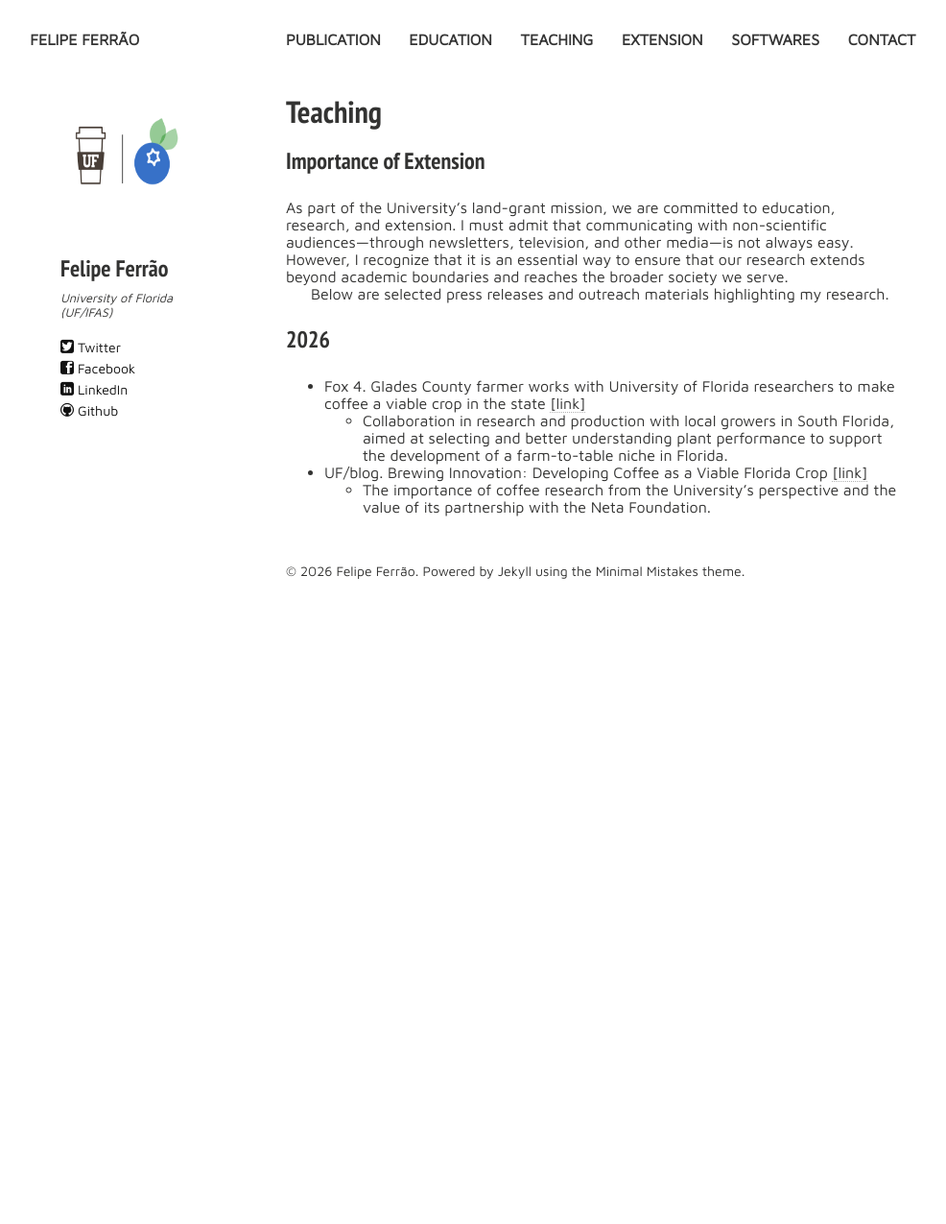
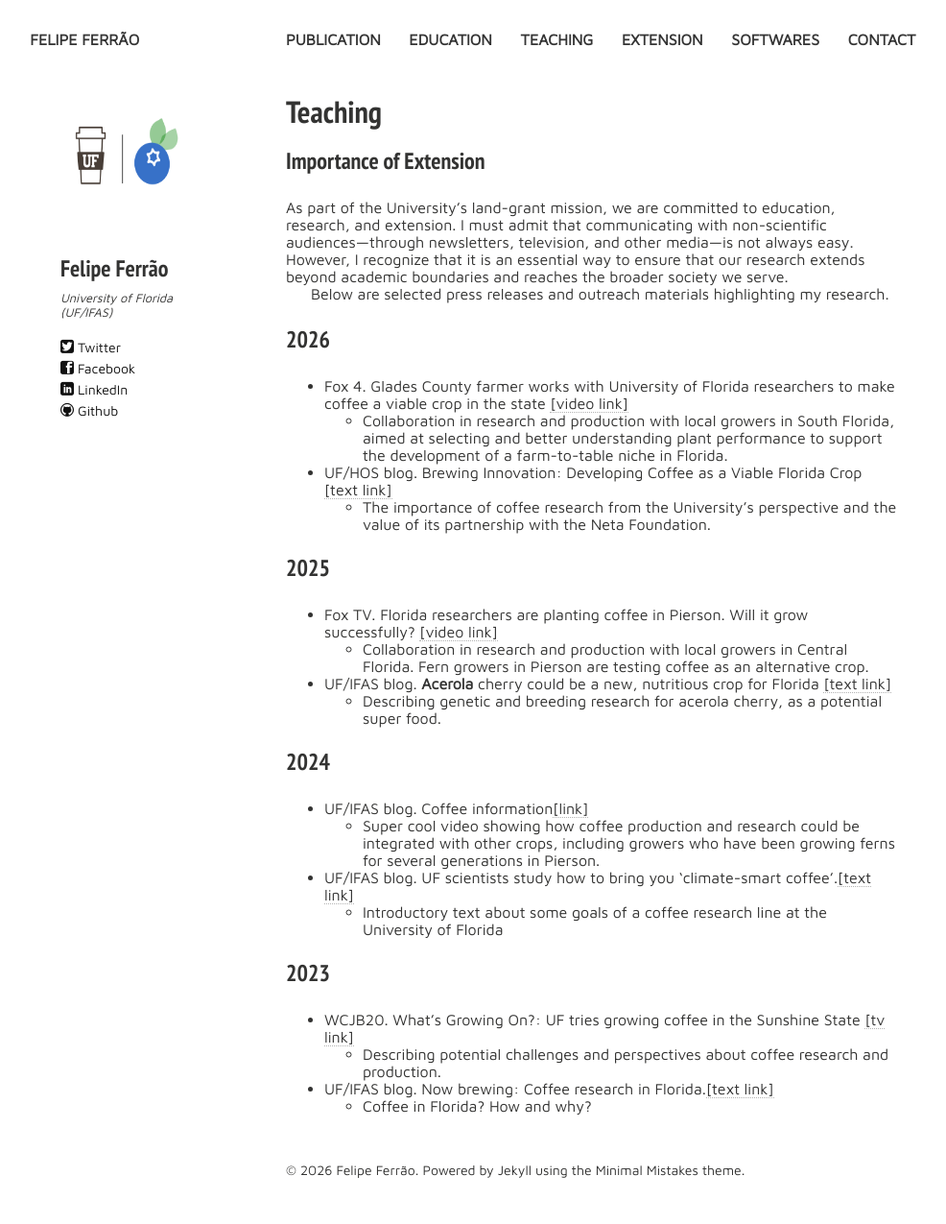
Before and after one commit to lfelipe-ferrao/lfelipe-ferrao.github.io, a Jekyll site: the page built from extension.md, in a window 1280 px wide. Shown: the whole page at 96% size, without its empty margins (22-1008 px from the left). Built offline with Jekyll 4.4.1, drawn with Linux system fonts in a browser that asks for light colours; nearby versions of some CDN libraries; before the commit the page ends 900 px from its top, so only the background shows below that.

Commit message:
Update extension.md

```diff
--- a/extension.md
+++ b/extension.md
@@ -21,8 +21,33 @@ Below are selected press releases and outreach materials highlighting my researc
 
 ### 2026
 
-- Fox 4. Glades County farmer works with University of Florida researchers to make coffee a viable crop in the state [[link]](https://www.fox4now.com/news/local-news/glades-county/glades-county-farmer-works-with-university-of-florida-researchers-to-make-coffee-a-viable-crop-in-the-state#google_vignette)
+- Fox 4. Glades County farmer works with University of Florida researchers to make coffee a viable crop in the state [[video link]](https://www.fox4now.com/news/local-news/glades-county/glades-county-farmer-works-with-university-of-florida-researchers-to-make-coffee-a-viable-crop-in-the-state#google_vignette)
   - Collaboration in research and production with local growers in South Florida, aimed at selecting and better understanding plant performance to support the development of a farm-to-table niche in Florida.
 
-- UF/blog. Brewing Innovation: Developing Coffee as a Viable Florida Crop [[link]](https://blogs.ifas.ufl.edu/hosdept/2026/01/22/coffee-genomics-florida-breeding/)
+- UF/HOS blog. Brewing Innovation: Developing Coffee as a Viable Florida Crop [[text link]](https://blogs.ifas.ufl.edu/hosdept/2026/01/22/coffee-genomics-florida-breeding/)
   - The importance of coffee research from the University’s perspective and the value of its partnership with the Neta Foundation.
+
+### 2025
+
+- Fox TV. Florida researchers are planting coffee in Pierson. Will it grow successfully? [[video link]](https://www.wesh.com/article/florida-researchers-planting-coffee-pierson/63412467)
+  - Collaboration in research and production with local growers in Central Florida. Fern growers in Pierson are testing coffee as an alternative crop.
+
+- UF/IFAS blog.  **Acerola** cherry could be a new, nutritious crop for Florida [[text link]]([https://blogs.ifas.ufl.edu/news/2023/06/05/coffee-research-in-florida/](https://blogs.ifas.ufl.edu/news/2025/08/14/acerola-cherry-could-be-a-new-nutritious-crop-for-florida/))
+  - Describing genetic and breeding research for acerola cherry, as a potential super food.
+
+
+### 2024
+
+- UF/IFAS blog. Coffee information[[link]](https://www.linkedin.com/feed/update/urn:li:activity:7272276575042048002/)
+  - Super cool video showing how coffee production and research could be integrated with other crops, including growers who have been growing ferns for several generations in Pierson.
+
+- UF/IFAS blog.  UF scientists study how to bring you ‘climate-smart coffee’.[[text link]](https://blogs.ifas.ufl.edu/news/2024/07/25/uf-scientists-study-how-to-bring-you-climate-smart-coffee/)
+  - Introductory text about some goals of a coffee research line at the University of Florida
+
+### 2023
+
+- WCJB20. What’s Growing On?: UF tries growing coffee in the Sunshine State [[tv link]](https://www.wcjb.com/2023/07/27/whats-growing-uf-tries-growing-coffee-sunshine-state/)
+  - Describing potential challenges and perspectives about coffee research and production.
+
+- UF/IFAS blog.  Now brewing: Coffee research in Florida.[[text link]](https://blogs.ifas.ufl.edu/news/2023/06/05/coffee-research-in-florida/)
+  - Coffee in Florida? How and why?
```
